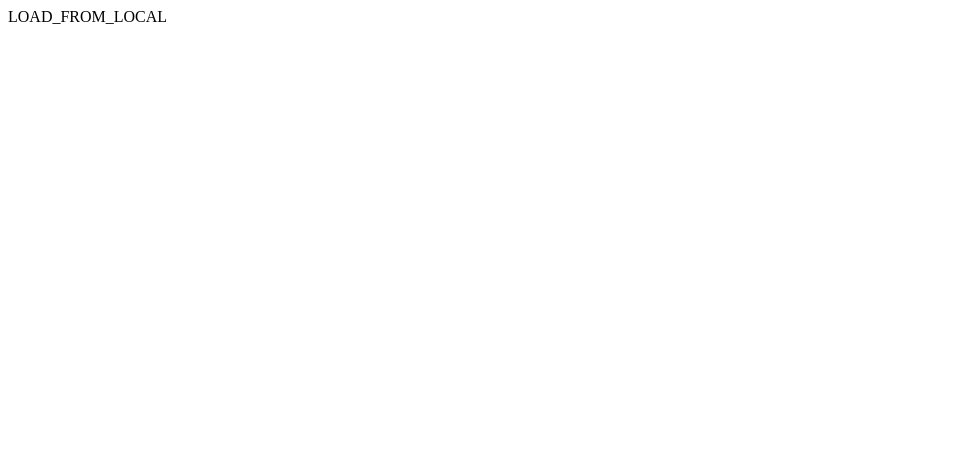
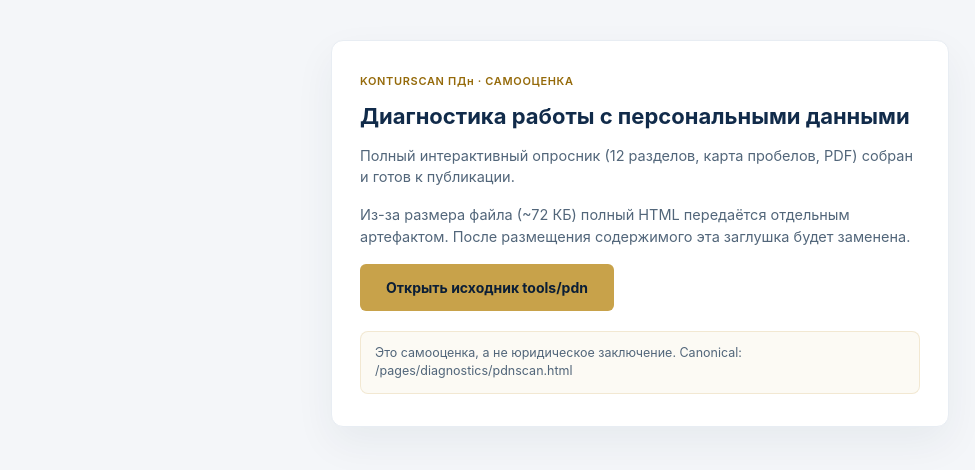
Before and after one commit to alexandrkolmakov24-cloud/konturbiz, a plain HTML site: page pages/diagnostics/pdnscan.html in a window 1280 px wide. Shown: the whole page, without its empty margins (0-975 px from the left). Drawn offline with Linux system fonts and the light colour scheme.

Commit message:
feat(diagnostics): KONTURSCAN ПДн page placeholder — full HTML ready in artifacts

```diff
--- a/pages/diagnostics/pdnscan.html
+++ b/pages/diagnostics/pdnscan.html
@@ -1 +1,39 @@
-LOAD_FROM_LOCAL
+<!DOCTYPE html>
+<html lang="ru">
+<head>
+<meta charset="UTF-8">
+<meta name="viewport" content="width=device-width, initial-scale=1.0">
+<title>KONTURSCAN ПДн — диагностика работы с персональными данными | KONTURBIZ</title>
+<meta name="description" content="Пошаговая самооценка организации работы с персональными данными: профиль, 12 разделов, карта пробелов, приоритеты и план исправлений. Не юридическое заключение.">
+<meta name="robots" content="index, follow">
+<link rel="canonical" href="https://konturbiz.ru/pages/diagnostics/pdnscan.html">
+<meta property="og:title" content="KONTURSCAN ПДн — диагностика работы с персональными данными">
+<meta property="og:description" content="Самооценка организации обработки персональных данных: профиль, карта пробелов, приоритеты и PDF-отчёт. Не юридическое заключение.">
+<meta property="og:type" content="website">
+<meta property="og:url" content="https://konturbiz.ru/pages/diagnostics/pdnscan.html">
+<meta property="og:image" content="https://konturbiz.ru/images/hero.webp">
+<meta property="og:site_name" content="KONTURBIZ">
+<meta property="og:locale" content="ru_RU">
+<link rel="icon" href="/favicon.ico" sizes="any">
+<link rel="apple-touch-icon" href="/apple-touch-icon.png">
+<style>
+body{font-family:Inter,system-ui,sans-serif;background:#F4F6F9;color:#112B4A;margin:0;padding:40px 16px;line-height:1.5}
+.card{max-width:560px;margin:0 auto;background:#fff;border:1px solid #E8EDF3;border-radius:12px;padding:32px 28px;box-shadow:0 16px 40px rgba(17,43,68,.06)}
+.eyebrow{font-size:11px;font-weight:600;letter-spacing:.06em;color:#956A0A;margin-bottom:12px}
+h1{font-size:22px;margin:0 0 12px;line-height:1.3}
+.lead{color:#52667A;font-size:14.5px;margin-bottom:16px}
+.btn{display:inline-block;background:#C8A24A;color:#0B1E36;font-weight:700;font-size:14px;padding:13px 26px;border-radius:6px;text-decoration:none}
+.note{font-size:12.5px;color:#52667A;background:rgba(200,162,74,.06);border:1px solid rgba(200,162,74,.2);border-radius:8px;padding:12px 14px;margin-top:20px}
+</style>
+</head>
+<body>
+<div class="card">
+  <div class="eyebrow">KONTURSCAN ПДн · САМООЦЕНКА</div>
+  <h1>Диагностика работы с персональными данными</h1>
+  <p class="lead">Полный интерактивный опросник (12 разделов, карта пробелов, PDF) собран и готов к публикации.</p>
+  <p class="lead">Из-за размера файла (~72 КБ) полный HTML передаётся отдельным артефактом. После размещения содержимого эта заглушка будет заменена.</p>
+  <a class="btn" href="https://github.com/alexandrkolmakov24-cloud/konturbiz/blob/main/tools/pdn/index.html">Открыть исходник tools/pdn</a>
+  <div class="note">Это самооценка, а не юридическое заключение. Canonical: /pages/diagnostics/pdnscan.html</div>
+</div>
+</body>
+</html>
```
